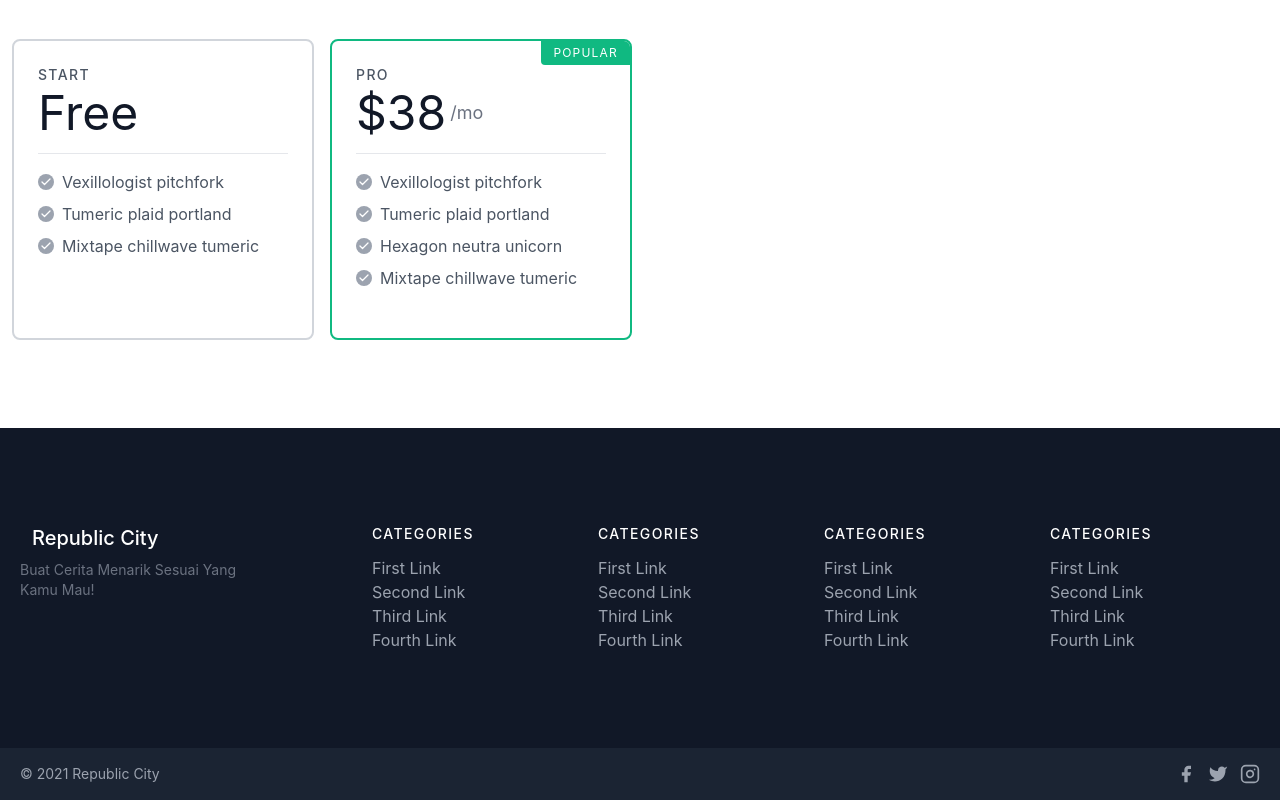
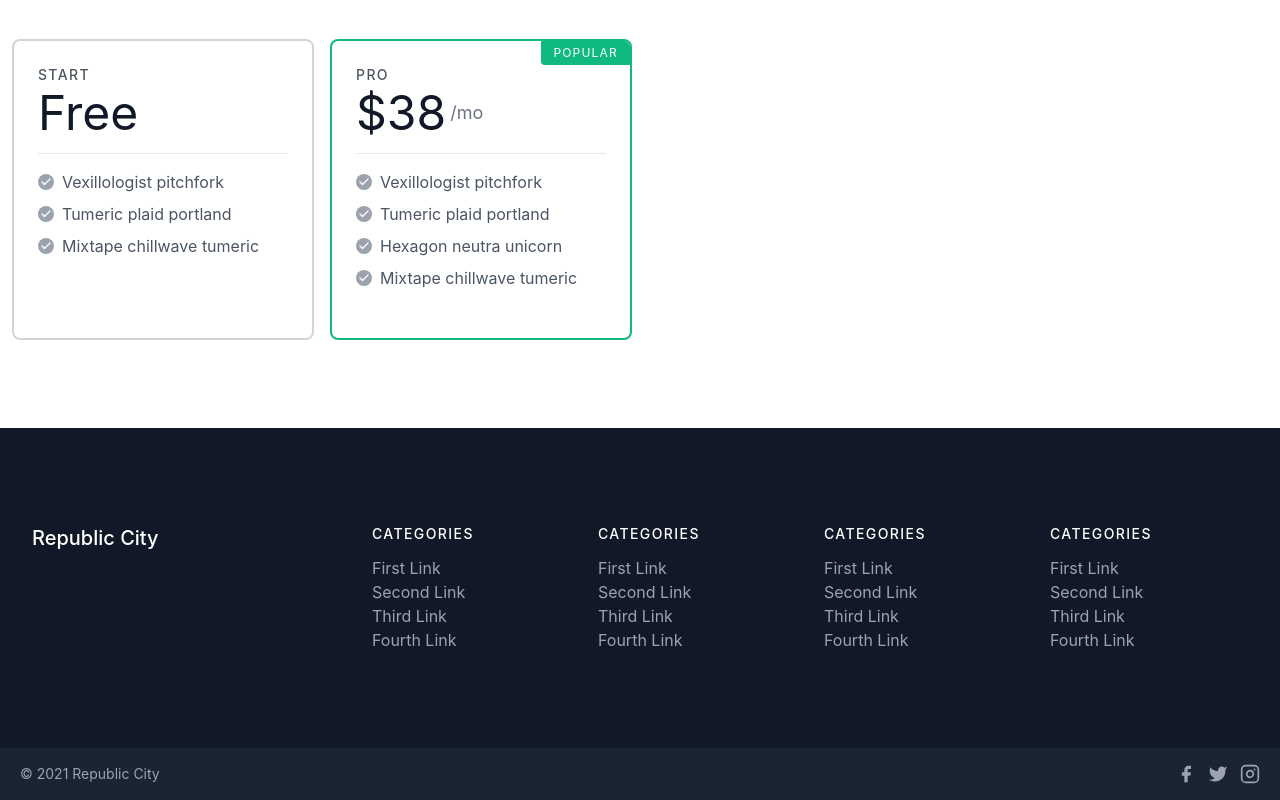
Before and after one commit to rahmatagungj/rcrp-landingpage, a React (Create React App) app: page / in a window 1280 px wide. Shown: the part 1562-2362 px from the top of the page. Built offline with nearby package versions, Linux system fonts and the light colour scheme.

Commit message:
fix footer

```diff
--- a/src/components/Footer.js
+++ b/src/components/Footer.js
@@ -11,7 +11,7 @@ function Footer() {
               {/* <img class="shadow rounded-full max-w-full h-auto align-middle border-none" alt="hero" src={Logo} /> */}
               <span class="ml-3 text-xl">Republic City</span>
             </a>
-            <p class="mt-2 text-sm text-gray-500">Buat Cerita Menarik Sesuai Yang Kamu Mau!</p>
+            {/* <p class="mt-2 text-sm text-gray-500">Buat Cerita Menarik Sesuai Yang Kamu Mau!</p> */}
           </div>
           <div class="flex-grow flex flex-wrap md:pl-20 -mb-10 md:mt-0 mt-10 md:text-left text-center">
             <div class="lg:w-1/4 md:w-1/2 w-full px-4">
```
